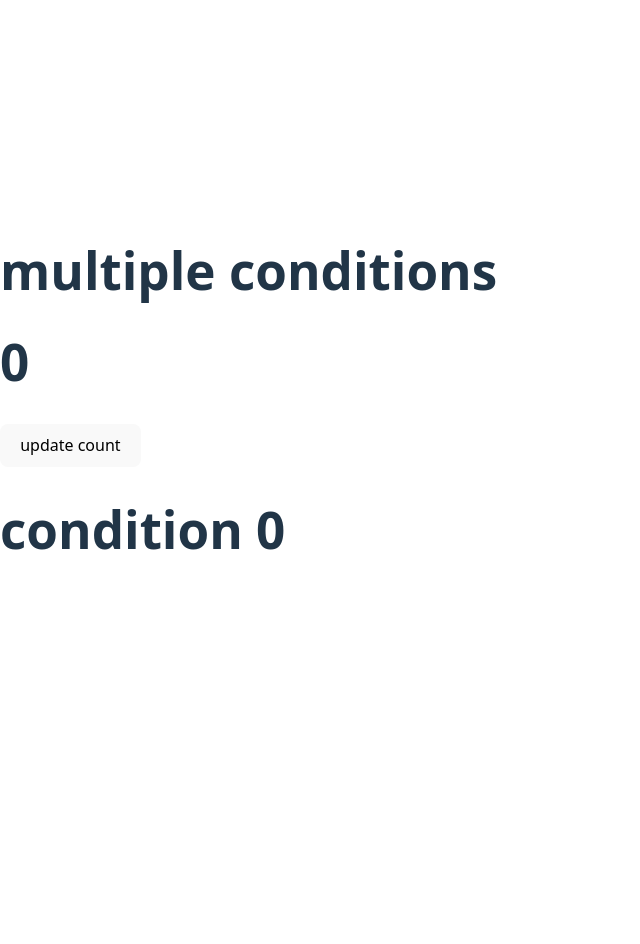
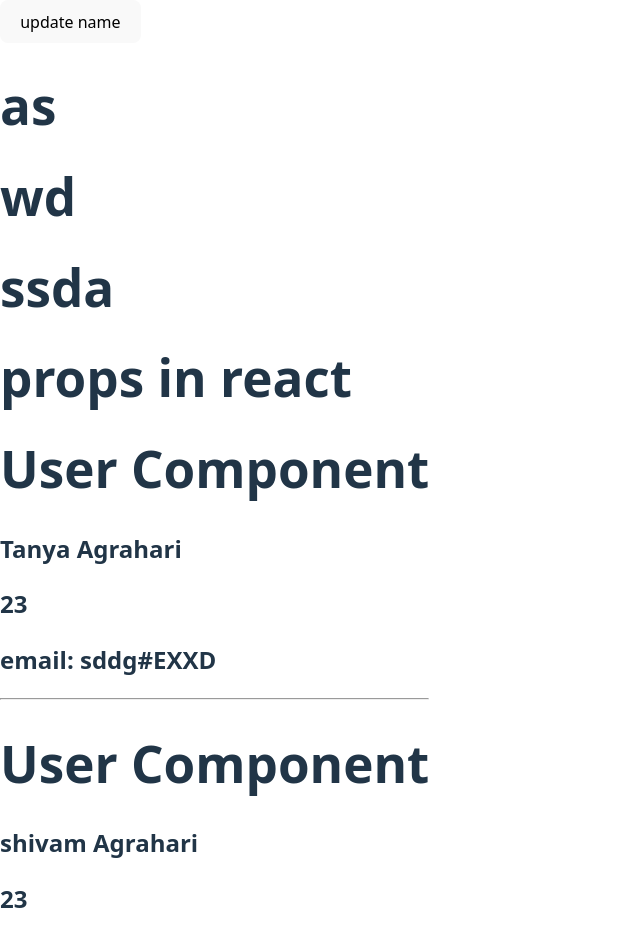
Before and after one commit to tanyaagraharicoder/react-cource, a React (Vite) app: page / in a window 1280 px wide. Shown: the top 944 px of the page, without its empty margins (0-640 px from the left). Before the commit the page ends 800 px from the top, so only its background shows below. Built offline with nearby package versions, Linux system fonts and the light colour scheme.

Commit message:
propsin react js

```diff
--- a/src/App.jsx
+++ b/src/App.jsx
@@ -1,33 +1,51 @@
+import { useState } from "react";
+import College from "./college";
+import Student from "./Student";
+import User from "./User";
 
-import  {useState} from 'react'
 
 function App() {
-  const [ count, setCount]= useState(0);
+  let userObject={
+    name:"Tanya Agrahari",
+    age:23,
+    email:"sddg#EXXD"
+  }
+  let userObject2={
+    name:"shivam Agrahari",
+    age:23,
+    email:"sddg#xsfeEXXD"
+  }
+  let userObject3={
+    name:"shivam Agrahari",
+    age:23,
+    email:"sddg#xsfeEXXD"
+  }
 
+
+  let collegeName=['as','wd','ssda','sdss']
+  const [student,setStudent]=useState();
 
 
   return (
+
     <>
-    <h1> multiple conditions </h1>
-    <h1>{count}</h1>
-    <button onClick={()=> setCount(count+1)}> update count </button>
+    {
+      student && <Student name  = {student}/>
+    }
+    <button onClick={()=>setStudent('Tanya agrahari')}>update name</button>
 
-    {count ==0?  <h1>  condition 0</h1>
-    : count ==1 ? <h1> condition 1</h1>
-    : count ==2 ? <h1> condition 2</h1>
-     : count ==3 ? <h1> condition 3</h1>
-    :<h1> other conditions</h1>}
-
-
-
+    <College name ={collegeName[0]}/>
+    <College name ={collegeName[1]}/>
+    <College name ={collegeName[2]}/>
+      <h1>props in react</h1>
+      {/* <User name="Tanya Agrahari" age ={ 23} email={"sddg#EXXD"} /> */}
+      <User  user={userObject}/>
+     <hr />
+      <User  user={userObject2}/>
+     <hr />
+      <User  user={userObject3}/>
     </>
-  )
-
-
-
-
+  );
 }
 
-
-
-export default App
+export default App;
--- /dev/null
+++ b/src/Student.jsx
@@ -0,0 +1,11 @@
+function Student({name}){
+    return(
+        <div>
+            <hr />
+            <h1>{name}</h1>
+            <hr />
+        </div>
+    )
+
+}
+export default Student;
--- a/src/User.jsx
+++ b/src/User.jsx
@@ -1,7 +1,11 @@
-function User (){
+function User ({user}) {
+
     return(
         <div>
-            <h1>Tanya Agrahari </h1>
+            <h1> User Component </h1>
+            <h2>{user.name}</h2>
+            <h2>{user.age}</h2>
+            <h2>email: {user.email}</h2>
         </div>
     )
 }
--- /dev/null
+++ b/src/college.jsx
@@ -0,0 +1,9 @@
+function College({name}){
+    console.log(name);
+    return(
+        <div>
+            <h1>{name}</h1>
+        </div>
+    )
+}
+export default College;
```
